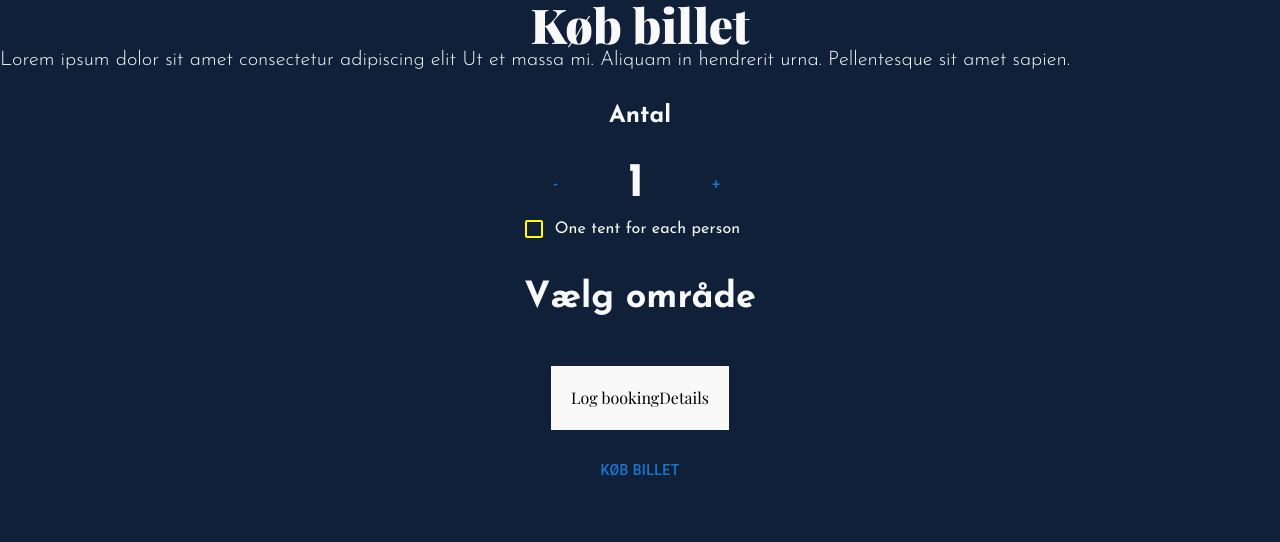
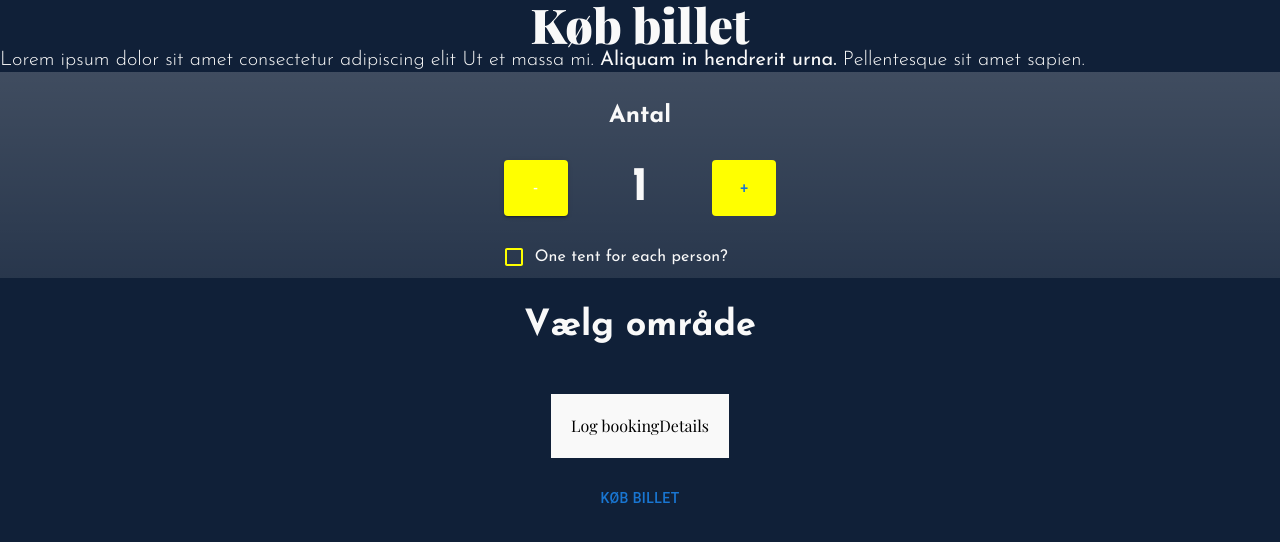
Before and after one commit to TheFred94/foofest_frontend, a Next.js app in the folder booking_flow/: page /area_and_amount in a window 1280 px wide. Shown: the top 542 px of the page. Built offline with nearby package versions, Linux system fonts and the light colour scheme; no server answers; a web font is replaced by a local one.

Commit message:
farver på + og - knapper samt gradient på antal sektion

```diff
--- a/booking_flow/src/components/ChooseAmount.js
+++ b/booking_flow/src/components/ChooseAmount.js
@@ -4,9 +4,8 @@ export default function ChooseAmount() {
   return (
     <>
       <div>
-        <div className="grid place-content-center">
+        <div className="grid place-content-center bg-gradient-to-b from-color-opacity-20 to-color-opacity-10 ">
           <h3 className="text-center m-8 serif">Antal</h3>
-
           <TicketAmountPicker />
         </div>
       </div>
--- a/booking_flow/src/components/TicketAmountPicker.js
+++ b/booking_flow/src/components/TicketAmountPicker.js
@@ -42,14 +42,14 @@ export function TicketAmountPicker(props) {
 
   return (
     <>
-      <div className="flex">
-        <Button className="text-color-white " variant="text" onClick={() => addOrSubtractTicket(false)} /* this button subtracts one from ticketAmount */>
+      <div className="flex items-center">
+        <Button className="font-bold text-5xl rounded-2 border-2 border-solid place-self-center border-color-yellow text-color-blue h-14 font-sans" variant="contained" style={{ backgroundColor: "yellow" }} onClick={() => addOrSubtractTicket(false)} /* this button subtracts one from ticketAmount */>
           -
         </Button>
 
-        <p className="mx-10 font-bold text-5xl">{ticketAmount}</p>
+        <p className="mx-16 font-bold text-5xl">{ticketAmount}</p>
 
-        <Button className="text-color-white " variant="text" onClick={() => addOrSubtractTicket(true)} /* this button adds one to ticketAmount */>
+        <Button className="text-color-blue font-bold text-5xl font-sans rounded-2 border-2 border-solid place-self-center border-color-yellow h-14" variant="text" style={{ backgroundColor: "yellow" }} onClick={() => addOrSubtractTicket(true)} /* this button adds one to ticketAmount */>
           +
         </Button>
       </div>
@@ -76,8 +76,8 @@ export function TicketAmountPicker(props) {
               }}
             />
           }
-          label={<Typography style={{ fontFamily: "var(--font-josefin" }}>One tent for each person</Typography>}
-          className="text-color-white font-sans"
+          label={<Typography style={{ fontFamily: "var(--font-josefin" }}>One tent for each person?</Typography>}
+          className="flex items-center text-color-white font-sans pt-5"
         />
       </FormGroup>
     </>
--- a/booking_flow/src/pages/area_and_amount.js
+++ b/booking_flow/src/pages/area_and_amount.js
@@ -36,8 +36,7 @@ export default function AreaAndAmount() {
     <main>
       <h1 className="text-center"> Køb billet</h1>
       <p>
-        Lorem ipsum dolor sit amet consectetur adipiscing elit Ut et massa mi. Aliquam in hendrerit urna. Pellentesque sit amet
-        sapien.
+        Lorem ipsum dolor sit amet consectetur adipiscing elit Ut et massa mi. <strong>Aliquam in hendrerit urna.</strong> Pellentesque sit amet sapien.
       </p>
 
       {/* component, that lets user choose amount of tickets */}
@@ -58,10 +57,7 @@ export default function AreaAndAmount() {
         </button>
       </div>
       <div className="flex justify-center">
-        <Button
-          className="rounded-none border-2 border-solid place-self-center border-color-yellow h-10 px-10 text-color-yellow hover:bg-color-yellow hover:text-color-black"
-          onClick={reserveTickets}
-        >
+        <Button className="rounded-none border-2 border-solid place-self-center border-color-yellow h-10 px-10 text-color-yellow hover:bg-color-yellow hover:text-color-black font-sans font-semibold" onClick={reserveTickets}>
           KØB BILLET
         </Button>
       </div>
--- a/booking_flow/tailwind.config.js
+++ b/booking_flow/tailwind.config.js
@@ -18,6 +18,8 @@ module.exports = {
       "color-green": "#00B88B",
       "color-purple": "#A836DA",
       "color-yellow": "#F9F01F",
+      "color-opacity-20": "rgba(255, 255, 255, 0.2)",
+      "color-opacity-10": "rgba(255, 255, 255, 0.1)",
     },
     fontFamily: {
       sans: ["var(--font-josefin)"],
```
